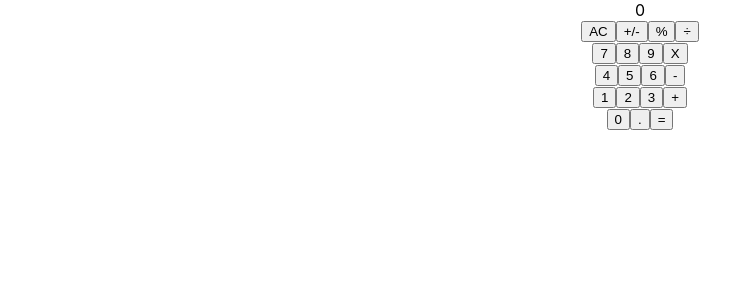
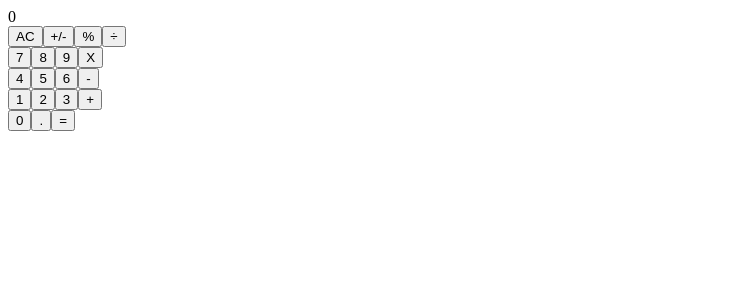
Before and after one commit to meronogbai/calculator-react, a React (Create React App) app: page / in a window 1280 px wide. Shown: the top 300 px of the page, without its empty margins (0-754 px from the left). Built offline with nearby package versions, Linux system fonts and the light colour scheme.

Commit message:
Remove old css

```diff
--- a/src/App.css
+++ /dev/null
@@ -1,39 +0,0 @@
-.App {
-  text-align: center;
-}
-
-.App-logo {
-  height: 40vmin;
-  pointer-events: none;
-}
-
-@media (prefers-reduced-motion: no-preference) {
-  .App-logo {
-    animation: App-logo-spin infinite 20s linear;
-  }
-}
-
-.App-header {
-  background-color: #282c34;
-  min-height: 100vh;
-  display: flex;
-  flex-direction: column;
-  align-items: center;
-  justify-content: center;
-  font-size: calc(10px + 2vmin);
-  color: white;
-}
-
-.App-link {
-  color: #61dafb;
-}
-
-@keyframes App-logo-spin {
-  from {
-    transform: rotate(0deg);
-  }
-
-  to {
-    transform: rotate(360deg);
-  }
-}
--- a/src/components/App.js
+++ b/src/components/App.js
@@ -1,4 +1,3 @@
-import '../App.css';
 import { useState } from 'react';
 import Display from './Display';
 import ButtonPanel from './ButtonPanel';
--- a/src/index.css
+++ /dev/null
@@ -1,27 +0,0 @@
-body {
-  margin: 0;
-  font-family:
-    -apple-system,
-    BlinkMacSystemFont,
-    'Segoe UI',
-    'Roboto',
-    'Oxygen',
-    'Ubuntu',
-    'Cantarell',
-    'Fira Sans',
-    'Droid Sans',
-    'Helvetica Neue',
-    sans-serif;
-  -webkit-font-smoothing: antialiased;
-  -moz-osx-font-smoothing: grayscale;
-}
-
-code {
-  font-family:
-    source-code-pro,
-    Menlo,
-    Monaco,
-    Consolas,
-    'Courier New',
-    monospace;
-}
--- a/src/index.js
+++ b/src/index.js
@@ -1,6 +1,5 @@
 import React from 'react';
 import ReactDOM from 'react-dom';
-import './index.css';
 import App from './components/App';
 
 ReactDOM.render(
```
